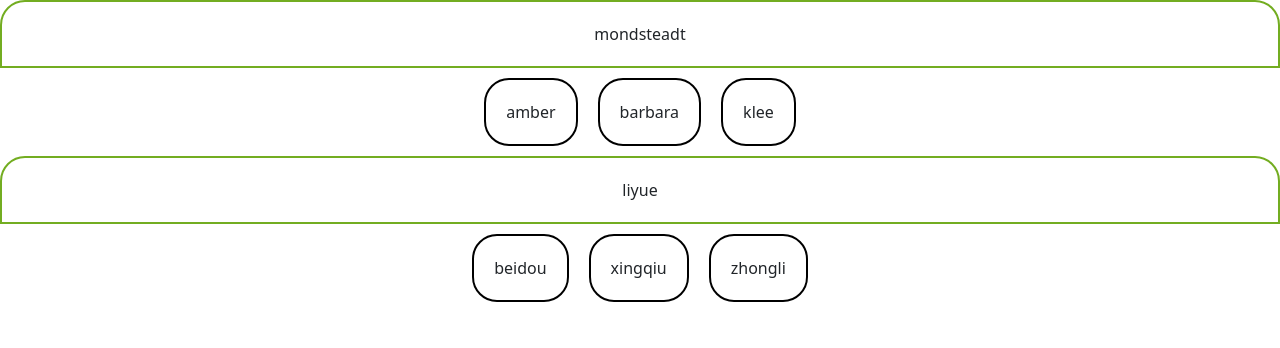
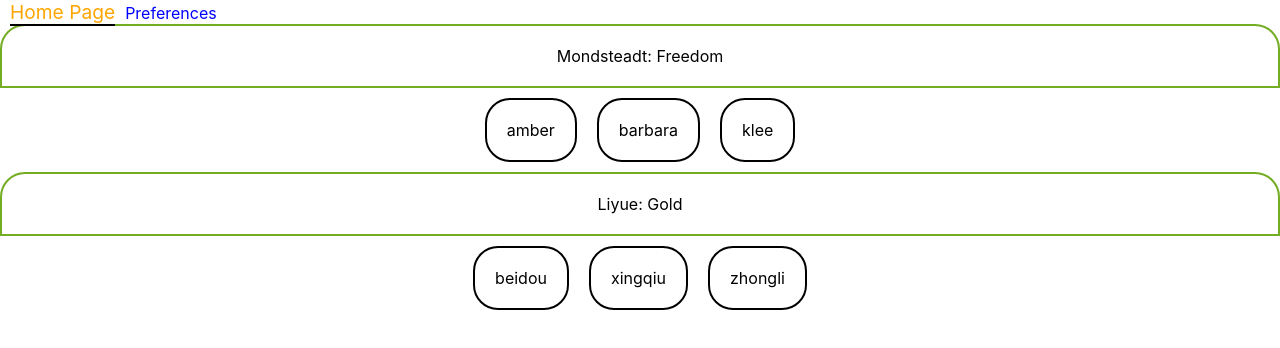
Before and after one commit to Jiajin/genshin-tracker, a React (Create React App) app: page /home in a window 1280 px wide. Shown: the top 348 px of the page. Built offline with nearby package versions, Linux system fonts and the light colour scheme.

Commit message:
add router with minimal styling

```diff
--- a/package.json
+++ b/package.json
@@ -10,6 +10,7 @@
     "react": "^17.0.2",
     "react-bootstrap": "^1.6.1",
     "react-dom": "^17.0.2",
+    "react-router-dom": "^5.2.0",
     "react-scripts": "4.0.3",
     "web-vitals": "^1.1.2"
   },
--- a/src/App.css
+++ b/src/App.css
@@ -2,7 +2,20 @@
   text-align: center;
 }
 
-.App-logo {
+a {
+  color: blue;
+  text-decoration: none;
+}
+
+a.active {
+  color: orange;
+  font-size: larger;
+  margin: 10px;
+  position: relative;
+  border-bottom: 2px solid black;
+}
+
+/* .App-logo {
   height: 40vmin;
   pointer-events: none;
 }
@@ -26,13 +39,4 @@
 
 .App-link {
   color: #61dafb;
-}
-
-@keyframes App-logo-spin {
-  from {
-    transform: rotate(0deg);
-  }
-  to {
-    transform: rotate(360deg);
-  }
-}
+} */
--- a/src/App.js
+++ b/src/App.js
@@ -1,15 +1,28 @@
 import "./App.css";
-import "bootstrap/dist/css/bootstrap.min.css";
 
-import genshinData from "./genshin/characters";
+import {
+  BrowserRouter,
+  Route,
+  Switch,
+  Redirect,
+  NavLink,
+} from "react-router-dom";
 //import { Container, Row, Button, Col } from "react-bootstrap";
 import GenshinTracker from "./components/GenshinTracker/GenshinTracker";
+import Preferences from "./components/Preferences";
 
 function App() {
   return (
-    <div fluid className="justify-content-center">
-      <GenshinTracker></GenshinTracker>
-    </div>
+    <BrowserRouter className="App">
+      <NavLink to="/home">Home Page</NavLink>
+      <NavLink to="/preferences">Preferences</NavLink>
+      <Switch>
+        <Route path="/home" component={GenshinTracker} />
+        <Route path="/preferences" component={Preferences} />
+        <Route path="/404" render={() => <div>Page Not Found</div>} />
+        <Redirect to="/404"></Redirect>
+      </Switch>
+    </BrowserRouter>
   );
 }
 
--- a/src/components/GenshinTracker/GenshinRegion.js
+++ b/src/components/GenshinTracker/GenshinRegion.js
@@ -4,7 +4,9 @@ import TrackerCharacter from "./TrackerCharacter";
 const GenshinRegion = ({ singleRegion }) => {
   return (
     <div className="parent">
-      <div className="region">{singleRegion[0].region}</div>
+      <div className="region">
+        {singleRegion[0].region}: {singleRegion[0].book}
+      </div>
       <div className="break"></div>
       <div className="characters">
         {singleRegion.map((char) => (
--- a/src/components/GenshinTracker/GenshinTracker.css
+++ b/src/components/GenshinTracker/GenshinTracker.css
@@ -10,6 +10,7 @@
   padding: 20px;
   flex-grow: 1;
   text-align: center;
+  text-transform: capitalize;
 }
 .characters {
   display: flex;
--- a/src/components/GenshinTracker/GenshinTracker.js
+++ b/src/components/GenshinTracker/GenshinTracker.js
@@ -5,6 +5,7 @@ import genshinData from "../../genshin/characters";
 import GenshinRegion from "./GenshinRegion";
 
 const GenshinTracker = () => {
+  //todo: filter by day
   const mondsteadt = genshinData.filter(
     (item) => item.region === "mondsteadt" && item.book === "freedom"
   );
--- /dev/null
+++ b/src/components/Preferences.js
@@ -0,0 +1,7 @@
+import React from "react";
+
+const Preferences = () => {
+  return <div>Pref are WIP</div>;
+};
+
+export default Preferences;
```
Also changed, not shown: 1 other file (tests, documents, lock files or other folders).
